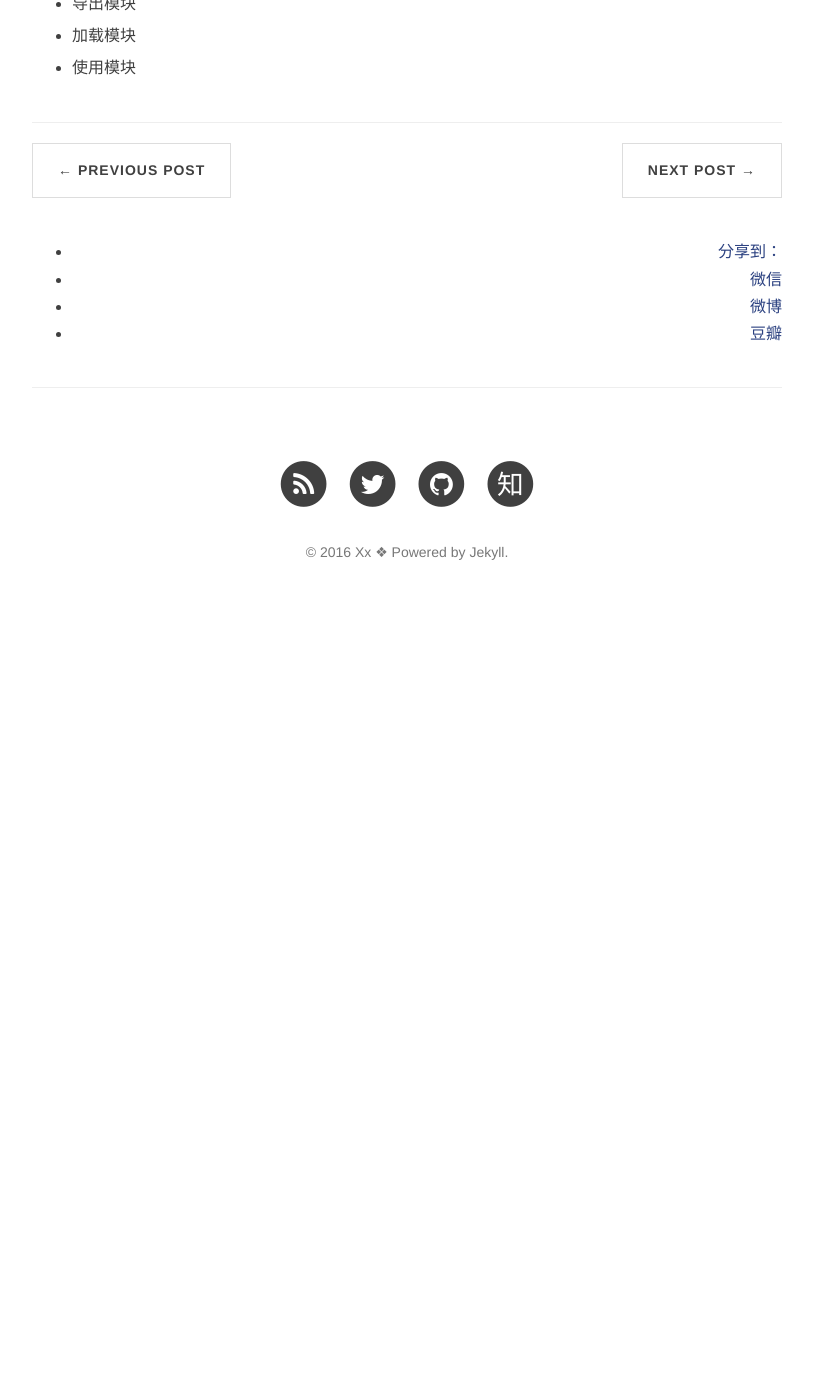
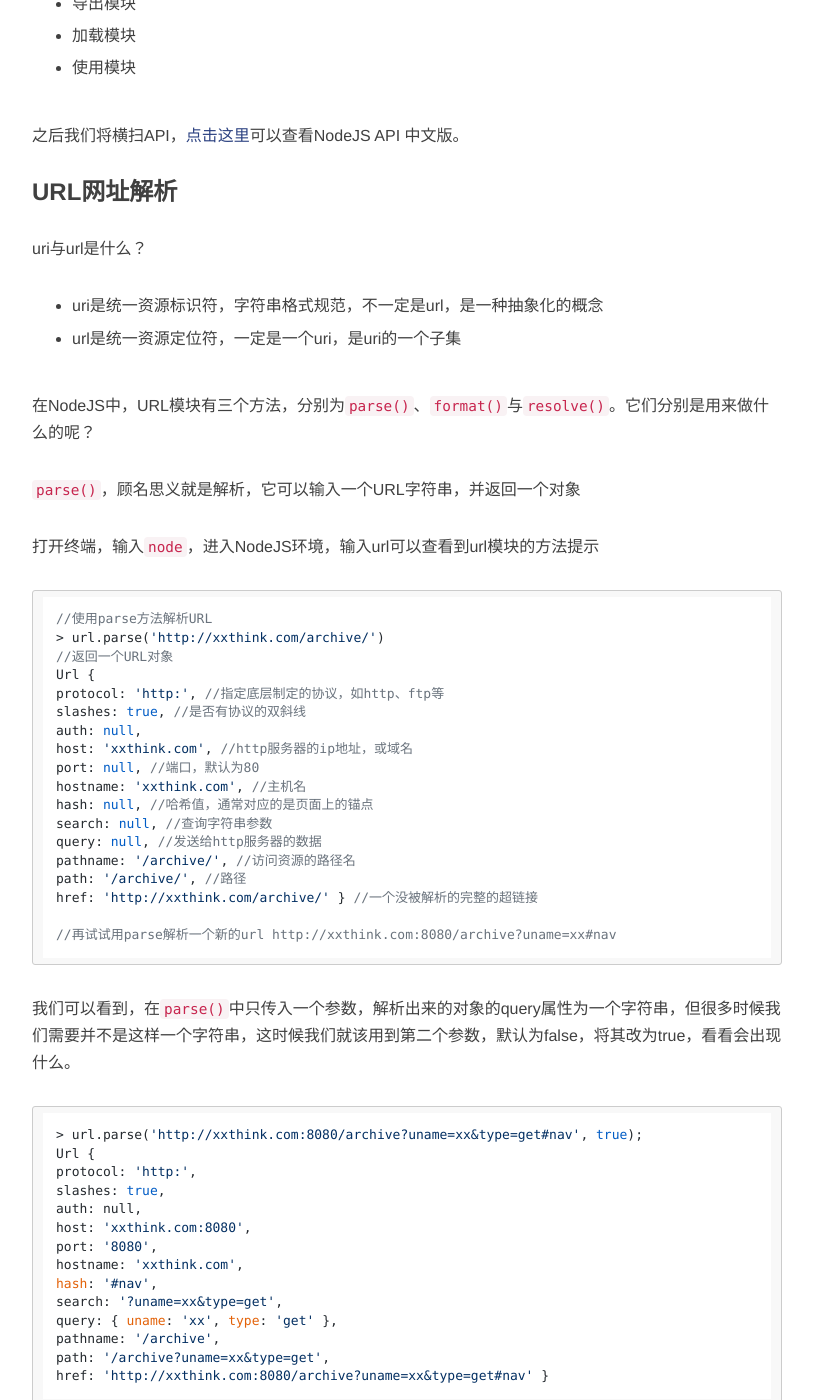
Before and after one commit to XxinLiang/XxinLiang.github.io, a Jekyll site: the page built from _posts/2016-03-26-nodejs-note-01.md, in a window 1280 px wide and 1400 px high, scrolled down 3912 px. Shown: the whole window, without its empty margins (233-1046 px from the left). Built offline with Jekyll 4.4.1, drawn with Linux system fonts in a browser that asks for light colours; nearby versions of some CDN libraries; comment, search, counter and statistics services are not loaded; before the commit the page ends 4542 px from its top, so only the background shows below that; some of the changed text lies outside the part shown.

Commit message:
更新 node-1

````diff
--- a/_posts/2016-03-26-nodejs-note-01.md
+++ b/_posts/2016-03-26-nodejs-note-01.md
@@ -147,3 +147,87 @@ description: NodeJS学习笔记-从零开始
 + 加载模块
 
 + 使用模块
+
+之后我们将横扫API，[点击这里](http://nodeapi.ucdok.com/#/api/url.html)可以查看NodeJS API 中文版。
+
+### URL网址解析
+
+uri与url是什么？
+
++ uri是统一资源标识符，字符串格式规范，不一定是url，是一种抽象化的概念
+
++ url是统一资源定位符，一定是一个uri，是uri的一个子集
+
+在NodeJS中，URL模块有三个方法，分别为```parse()```、```format()```与```resolve()```。它们分别是用来做什么的呢？
+
+```parse()```，顾名思义就是解析，它可以输入一个URL字符串，并返回一个对象
+
+打开终端，输入```node```，进入NodeJS环境，输入url可以查看到url模块的方法提示
+
+    //使用parse方法解析URL
+    > url.parse('http://xxthink.com/archive/')
+    //返回一个URL对象
+    Url {
+    protocol: 'http:', //指定底层制定的协议，如http、ftp等
+    slashes: true, //是否有协议的双斜线
+    auth: null,
+    host: 'xxthink.com', //http服务器的ip地址，或域名
+    port: null, //端口，默认为80
+    hostname: 'xxthink.com', //主机名
+    hash: null, //哈希值，通常对应的是页面上的锚点
+    search: null, //查询字符串参数
+    query: null, //发送给http服务器的数据
+    pathname: '/archive/', //访问资源的路径名
+    path: '/archive/', //路径
+    href: 'http://xxthink.com/archive/' } //一个没被解析的完整的超链接
+
+    //再试试用parse解析一个新的url http://xxthink.com:8080/archive?uname=xx#nav
+
+我们可以看到，在```parse()```中只传入一个参数，解析出来的对象的query属性为一个字符串，但很多时候我们需要并不是这样一个字符串，这时候我们就该用到第二个参数，默认为false，将其改为true，看看会出现什么。
+
+    > url.parse('http://xxthink.com:8080/archive?uname=xx&type=get#nav', true);
+    Url {
+    protocol: 'http:',
+    slashes: true,
+    auth: null,
+    host: 'xxthink.com:8080',
+    port: '8080',
+    hostname: 'xxthink.com',
+    hash: '#nav',
+    search: '?uname=xx&type=get',
+    query: { uname: 'xx', type: 'get' },
+    pathname: '/archive',
+    path: '/archive?uname=xx&type=get',
+    href: 'http://xxthink.com:8080/archive?uname=xx&type=get#nav' }
+
+query属性被解析成了一个对象，我们可以更方便的操作啦。
+
+```parse()```方法除了前两个参数外，还有第三个参数，将第三个参数设置为```true```来把诸如```//foo/bar```这样的URL解析为```{ host: 'foo', pathname: '/bar' }```而不是```{ pathname: '//foo/bar' }```。默认为```false```。有兴趣的同学可以自行尝试，这里就不演示了。
+
+```format()```，输入一个URL对象，返回格式化后的URL字符串
+
+```format()```方法与```parse()```方法刚好相反，我们可以试着将```parse()```方法解析出来的对象传入```format()```
+
+    > url.format({
+        protocol: 'http:',
+        slashes: true,
+        auth: null,
+        host: 'xxthink.com:8080',
+        port: '8080',
+        hostname: 'xxthink.com',
+        hash: '#nav',
+        search: '?uname=xx',
+        query: 'uname=xx',
+        pathname: '/archive',
+        path: '/archive?uname=xx',
+        href: 'http://xxthink.com:8080/archive?uname=xx#nav' })
+    //返回一个完整的URL字符串
+    'http://xxthink.com:8080/archive?uname=xx#nav'
+
+```resolve()```，给定一个基础的URL路径，和一个herf URL路径，并且象浏览器那样处理他们可以带上锚点
+
+     url.resolve('http://xxthink.com', 'about')
+     //将两段拼为了一个完整的url路径
+    'http://xxthink.com/about'
+
+URL模块虽然简单，但非常重要，只要涉及到网络请求的接受，路径参数的处理，就会方便的解析URL，从而判断请求类型等。
````
